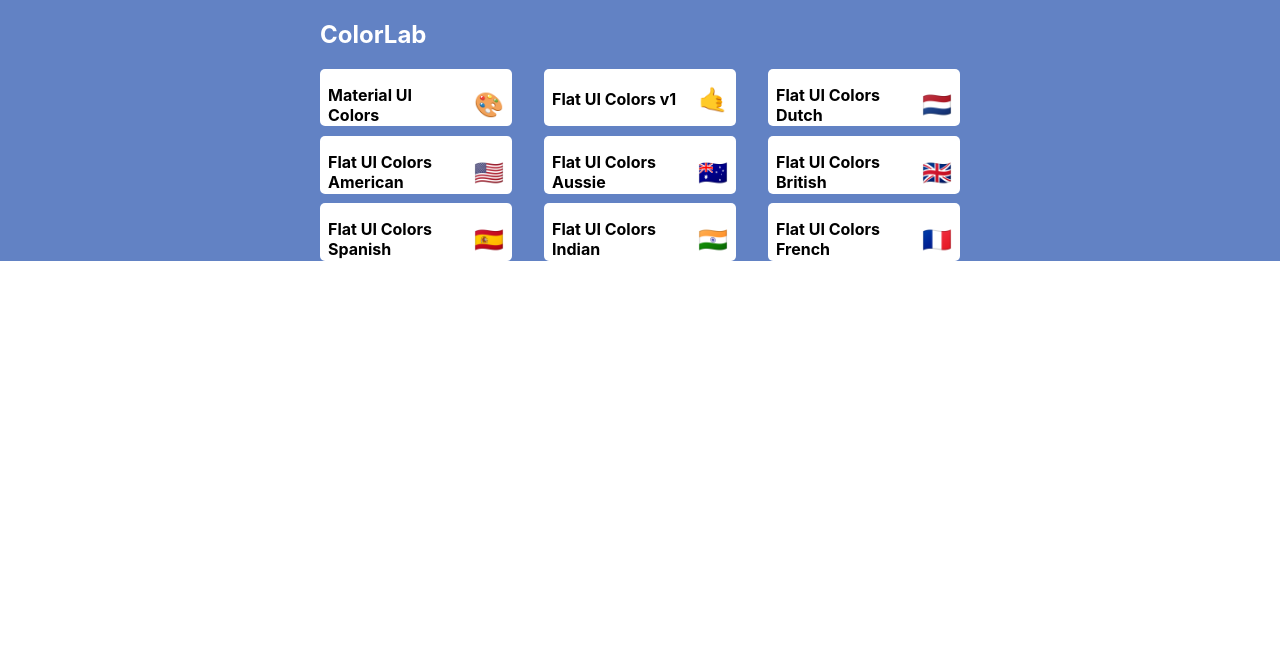
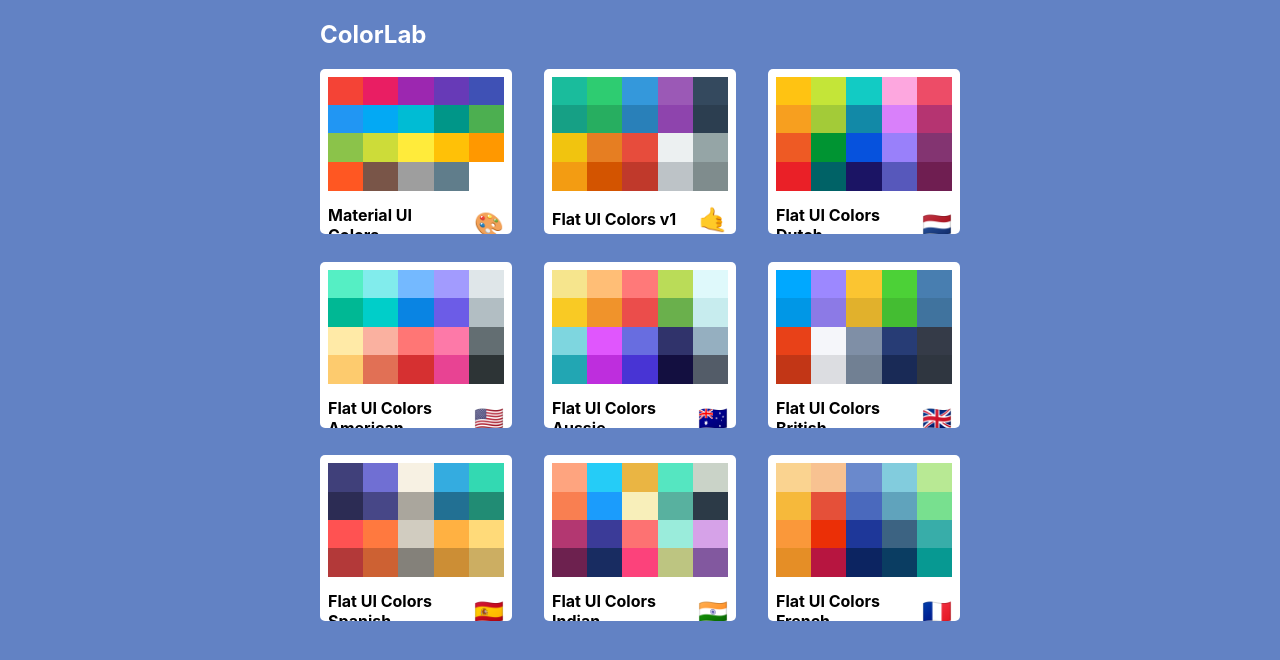
Before and after one commit to MedAli5543/colorLab, a React (Create React App) app: page / in a window 1280 px wide. Shown: the top 660 px of the page. Built offline with nearby package versions, Linux system fonts and the light colour scheme.

Commit message:
styling miniPalette

```diff
--- a/src/components/MiniPalette.js
+++ b/src/components/MiniPalette.js
@@ -13,7 +13,9 @@
         }
     },
     colors: {
-        backgroundColor: "grey"
+        backgroundColor: "#ffffff",
+        height: "60px",
+        width: "100%"
     },
     title: {
         display: 'flex',
@@ -28,12 +30,24 @@
     emoji: {
         marginLeft: ".5rem",
         fontSize: "1.5rem"
+    },
+    miniColor: {
+        height: "48%",
+        width: "20%",
+        display: "inline-block",
+        margin: '0 auto',
+        marginBottom: "-4.5px",
+
     }
 }
 
-const MiniPalette = ({classes, paletteName, emoji}) => {
+const MiniPalette = ({classes, paletteName, emoji, colors}) => {
+    const miniColorBoxes = colors.map(color => <div className={classes.miniColor} style={{backgroundColor: color.color}} key={color.name} />);
     return (
         <div className={classes.root}>
+            <div className={classes.colors}>
+                {miniColorBoxes}
+            </div>
             <div className={classes.colors}></div>
             <h5 className={classes.title}>{paletteName} <span className={classes.emoji}>{emoji}</span></h5>
         </div>
--- a/src/components/PaletteList.js
+++ b/src/components/PaletteList.js
@@ -6,7 +6,7 @@
 const styles = {
     root: {
         backgroundColor: "#6282c4",
-        height: "100%",
+        height: "110vh",
         display: 'flex',
         alignItems: 'flex-start',
         justifyContent: 'center',
```
